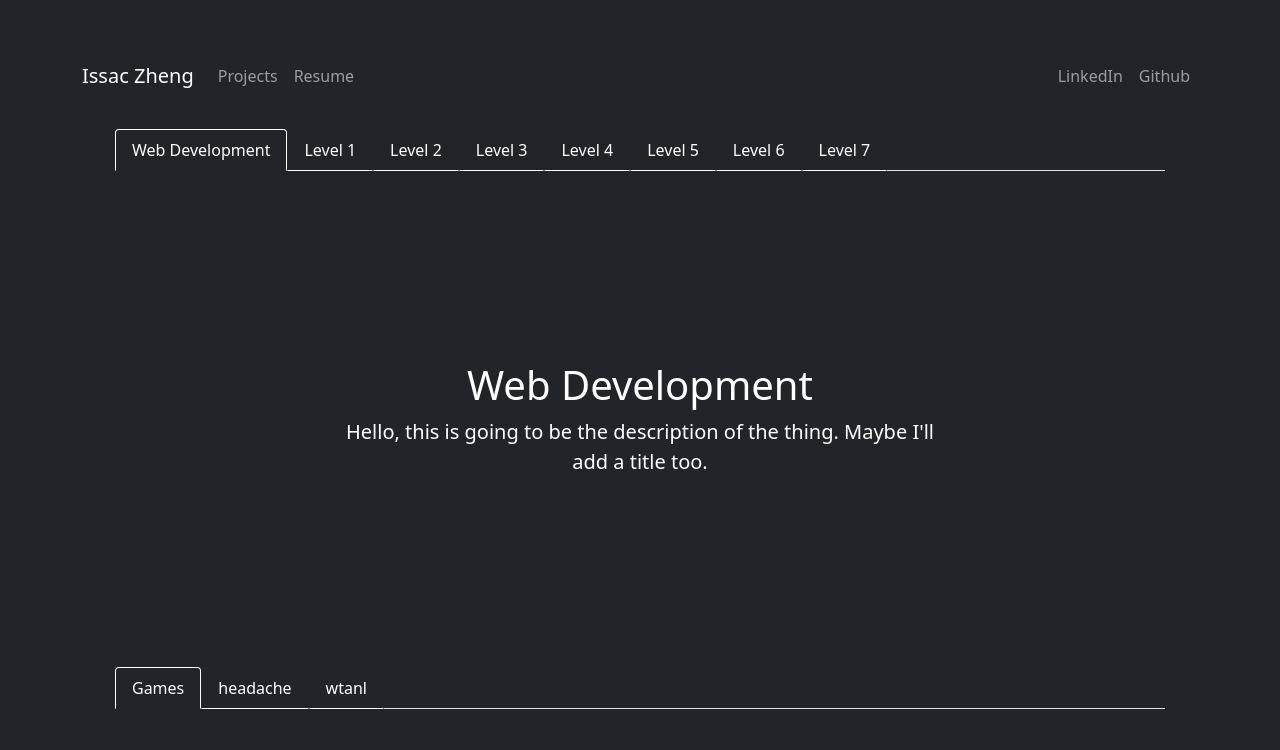
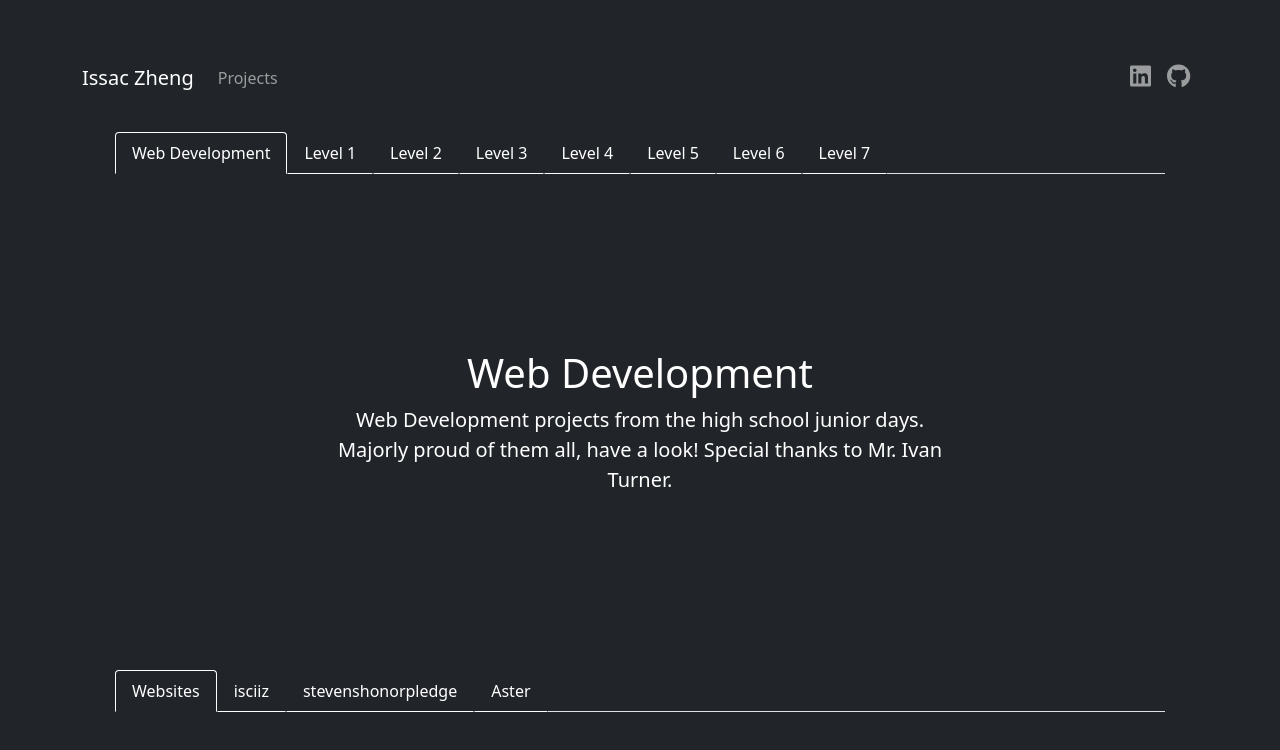
Before and after one commit to iscii/iscii-old, a JavaScript app: page /projects in a window 1280 px wide. Shown: the top 750 px of the page. Built offline with nearby package versions, Linux system fonts and the light colour scheme; the HTML template or start-up script is replaced by a standard one.

Commit message:
icons for links

```diff
--- a/package.json
+++ b/package.json
@@ -3,6 +3,9 @@
 	"version": "0.1.0",
 	"private": true,
 	"dependencies": {
+		"@fortawesome/fontawesome-svg-core": "^6.1.1",
+		"@fortawesome/free-brands-svg-icons": "^6.1.1",
+		"@fortawesome/react-fontawesome": "^0.2.0",
 		"@testing-library/jest-dom": "^5.16.4",
 		"@testing-library/react": "^13.3.0",
 		"@testing-library/user-event": "^13.5.0",
--- a/src/components/Card/index.js
+++ b/src/components/Card/index.js
@@ -8,6 +8,9 @@ const Card = (props) => {
 	 * *title (text): card title
 	 * *desc (text): card description
 	 * *link (text): card link
+	 * *img (text): img link
+	 * *used (text): tools used for project
+	 * *credits (text): credits (might make separate component for this)
 	 */
 
 	return (
--- a/src/components/MainNav/index.js
+++ b/src/components/MainNav/index.js
@@ -1,25 +1,32 @@
+import { FontAwesomeIcon } from "@fortawesome/react-fontawesome";
+import { library } from "@fortawesome/fontawesome-svg-core";
+import { fab } from "@fortawesome/free-brands-svg-icons";
 import { Navbar, Container, Nav } from "react-bootstrap"; //react-bootstrap components
 import "./index.scss";
 
+library.add(fab);
+
 const MainNav = () => {
 	return (
-		<Navbar
-			className="mt-5"
-			bg="dark"
-			variant="dark"
-			sticky="top"
-		>
+		<Navbar className="mt-5" bg="dark" variant="dark" sticky="top">
 			<Container d-flex space-between>
 				<Navbar.Brand href="/">Issac Zheng</Navbar.Brand>
 				{/* eventually replace this with a vector logo (?) */}
+				{/* make it so that the page you're on will be highlighted in the navbar */}
 				<Nav className="me-auto">
 					<Nav.Link href="/projects">Projects</Nav.Link>
-					{/* dropdown */}
-					<Nav.Link href="/resume">Resume</Nav.Link>
+					{/* <Nav.Link href="/resume">Resume</Nav.Link> */}
 				</Nav>
 				<Nav>
-					<Nav.Link href="https://www.linkedin.com/in/issacz/" target="_blank">LinkedIn</Nav.Link>
-					<Nav.Link href="https://github.com/iscii" target="_blank">Github</Nav.Link>
+					<Nav.Link
+						href="https://www.linkedin.com/in/issacz/"
+						target="_blank"
+					>
+						<FontAwesomeIcon icon={["fab", "linkedin"]} className="fs-4" />
+					</Nav.Link>
+					<Nav.Link href="https://github.com/iscii" target="_blank">
+						<FontAwesomeIcon icon={["fab", "github"]} className="fs-4" />
+					</Nav.Link>
 				</Nav>
 			</Container>
 		</Navbar>
--- a/src/components/Projects/index.js
+++ b/src/components/Projects/index.js
@@ -6,6 +6,7 @@ import "./index.scss";
 const Projects = () => {
 	return (
 		<div className="imain">
+			{/* Featured section?? (includes stuff I actually wanna show ppl) */}
 			<Tabs
 				defaultActiveKey="main"
 				transition={true}
@@ -15,48 +16,48 @@ const Projects = () => {
 					<Card
 						main={true}
 						title="Web Development"
-						desc="Hello, this is going to be the description of the thing. Maybe I'll add a title too."
+						desc="Web Development projects from the high school junior days. Majorly proud of them all, have a look! Special thanks to Mr. Ivan Turner."
 					/>
 				</Tab>
 				<Tab eventKey="1" title="Level 1">
 					<Card
-						title="1"
+						title="Code Breaker"
 						desc="Hello, this is going to be the description of the thing. Maybe I'll add a title too."
 					/>
 				</Tab>
 				<Tab eventKey="2" title="Level 2">
 					<Card
-						title="2"
+						title="Match Game"
 						desc="Hello, this is going to be the description of the thing. Maybe I'll add a title too."
 					/>
 				</Tab>
 				<Tab eventKey="3" title="Level 3">
 					<Card
-						title="3"
+						title="Extreme Rock Paper Scissors"
 						desc="Hello, this is going to be the description of the thing. Maybe I'll add a title too."
 					/>
 				</Tab>
 				<Tab eventKey="4" title="Level 4">
 					<Card
-						title="4"
+						title="Two Layer Tic Tac Toe"
 						desc="Hello, this is going to be the description of the thing. Maybe I'll add a title too."
 					/>
 				</Tab>
 				<Tab eventKey="5" title="Level 5">
 					<Card
-						title="5"
+						title="Fast Food Register Simulator"
 						desc="Hello, this is going to be the description of the thing. Maybe I'll add a title too."
 					/>
 				</Tab>
 				<Tab eventKey="6" title="Level 6">
 					<Card
-						title="6"
+						title="Thirty One"
 						desc="Hello, this is going to be the description of the thing. Maybe I'll add a title too."
 					/>
 				</Tab>
 				<Tab eventKey="7" title="Level 7">
 					<Card
-						title="7"
+						title="Battleship"
 						desc="Hello, this is going to be the description of the thing. Maybe I'll add a title too."
 					/>
 				</Tab>
@@ -66,24 +67,59 @@ const Projects = () => {
 				transition={true}
 				id="uncontrolled-tab-example"
 			>
+				<Tab eventKey="main" title="Websites">
+					<Card
+						main={true}
+						title="Websites"
+						desc="Web projects, amateur (for now >:>)"
+					/>
+				</Tab>
+				<Tab eventKey="isciiz" title="isciiz">
+					<Card
+						reverse={true}
+						title="isciiz"
+						desc="My portfolio website (hi!). Learning React and Bootstrap with this one. React-bootstrap, Sass, Firebase Hosting, Personal Git."
+						/* include some credits */
+					/>
+				</Tab>
+				<Tab eventKey="stevenshonorpledge" title="stevenshonorpledge">
+					<Card
+						reverse={true}
+						title="stevenshonorpledge"
+						desc="A typeracing website for our school's honor pledge. A great tool to deduce Stevens impostors. Can also be used to train. Firebase Firestore & Hosting, Personal Git"
+					/>
+				</Tab>
+				<Tab eventKey="aster" title="Aster">
+					<Card
+						reverse={true}
+						title="Aster"
+						desc="A NYC high school club directory made in collaboration with several students across various high schools in the city. Jekyll, Firebase Firestore & Auth, Collaborative Git."
+						/* include some credits */
+					/>
+				</Tab>
+			</Tabs>
+
+			{/* maybe like an arrow button pointing down to the next card group. click it and it will autoscroll.b */}
+			<Tabs
+				defaultActiveKey="main"
+				transition={true}
+				id="uncontrolled-tab-example"
+			>
 				<Tab eventKey="main" title="Games">
 					<Card
-						reverse={true}
 						main={true}
 						title="Games"
-						desc="Some of my game projects, made with Unity2D."
+						desc="Some of my game projects, made in Unity2D."
 					/>
 				</Tab>
 				<Tab eventKey="headache" title="headache">
 					<Card
-						reverse={true}
 						title="headache"
-						desc="Fun for the first three minutes till the game starts living up to its name. I apologize in advance."
+						desc="Fun for the first three minutes till the game begins living up to its name. I apologize in advance."
 					/>
 				</Tab>
 				<Tab eventKey="wtanl" title="wtanl">
 					<Card
-						reverse={true}
 						title="We'll Think About a Name Later"
 						desc="Unfinished game made with a great highschool friend of mine. Also quite cancerous."
 						// https://www.linkedin.com/in/qi-jie-wu-a362ab208/
@@ -104,6 +140,7 @@ const Projects = () => {
 				</Tab>
 				<Tab eventKey="isciiBot" title="isciiBot">
 					<Card
+						reverse={true}
 						title="Discord Bot"
 						desc="Hello, this is the description for the discord bot"
 					/>
```
Also changed, not shown: 1 other file (tests, documents, lock files or other folders).
